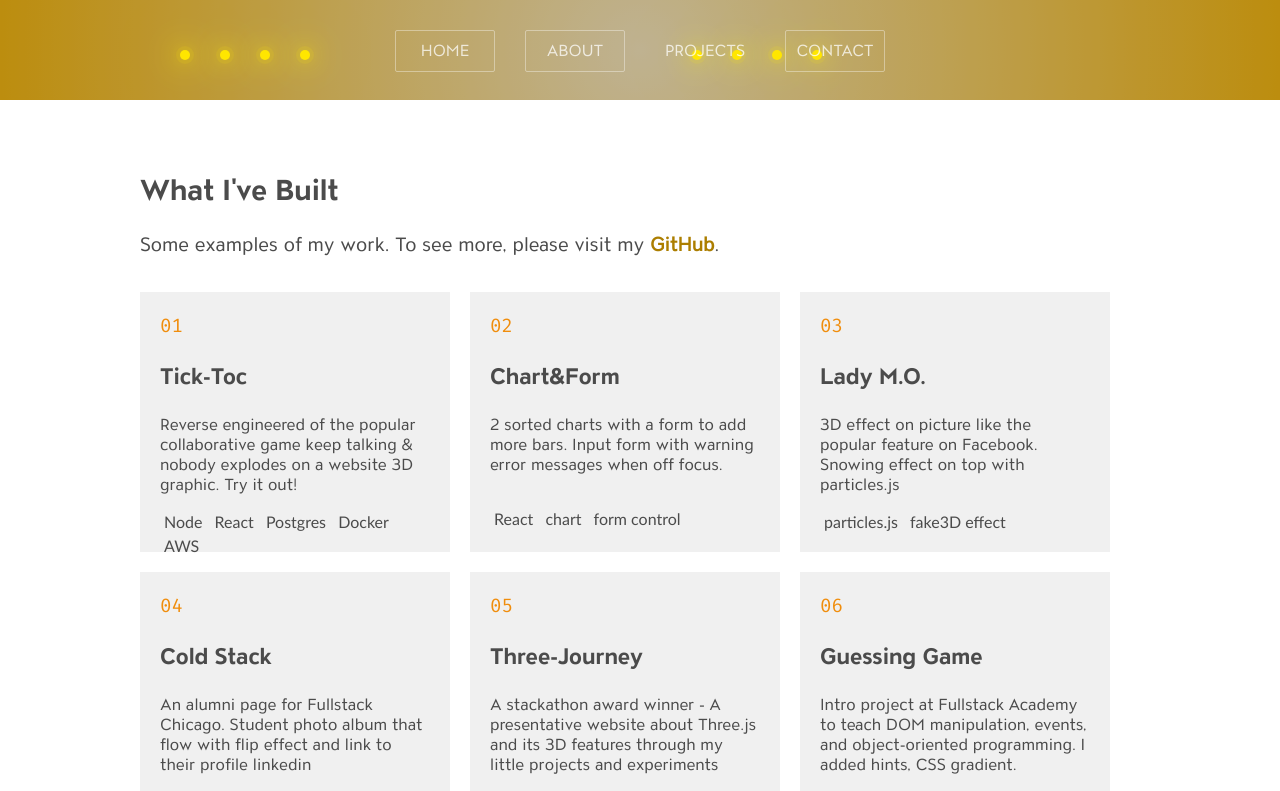
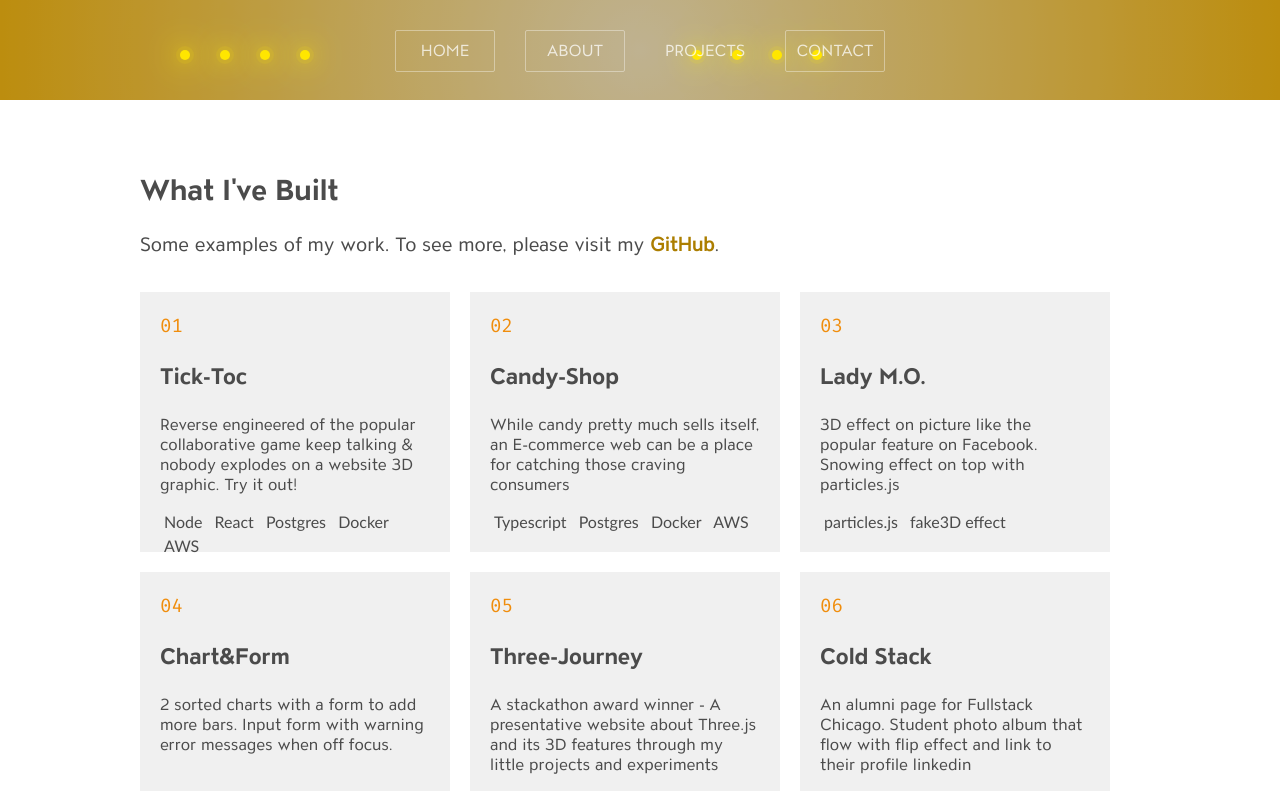
Before and after one commit to juneidea/My-Portfolio2, a React (Create React App) app: page /projects in a window 1280 px wide. Shown: the top 791 px of the page. Built offline with nearby package versions, Linux system fonts and the light colour scheme.

Commit message:
candy shop

```diff
--- a/src/data.js
+++ b/src/data.js
@@ -7,6 +7,26 @@ export const projectData = [
     github: 'https://github.com/juneidea/tick-toc-resurrect',
     tech: ['Node', 'React', 'Postgres', 'Docker', 'AWS'],
     image: 'tickToc.png',
+    active: true,
+  },
+
+  {
+    name: `Candy-Shop`,
+    description: `While candy pretty much sells itself, an E-commerce web can be a place for catching those craving consumers`,
+    demo: 'http://ec2-18-219-152-91.us-east-2.compute.amazonaws.com/',
+    github: 'https://github.com/juneidea/candy-shop',
+    tech: ['Typescript', 'Postgres', 'Docker', 'AWS'],
+    image: 'candyShop.png',
+    active: true,
+  },
+
+  {
+    name: `Lady M.O.`,
+    description: `3D effect on picture like the popular feature on Facebook. Snowing effect on top with particles.js`,
+    demo: 'https://juneidea.github.io/Lady-M.O./',
+    github: 'https://github.com/juneidea/Lady-M.O.',
+    tech: ['particles.js', 'fake3D effect'],
+    image: 'ladyMO.png',
     active: true,
   },
 
@@ -21,12 +41,12 @@ export const projectData = [
   },
 
   {
-    name: `Lady M.O.`,
-    description: `3D effect on picture like the popular feature on Facebook. Snowing effect on top with particles.js`,
-    demo: 'https://juneidea.github.io/Lady-M.O./',
-    github: 'https://github.com/juneidea/Lady-M.O.',
-    tech: ['particles.js', 'fake3D effect'],
-    image: 'ladyMO.png',
+    name: `Three-Journey`,
+    description: `A stackathon award winner - A presentative website about Three.js and its 3D features through my little projects and experiments`,
+    demo: 'https://juneidea.github.io/three-journey/',
+    github: 'https://github.com/juneidea/three-journey',
+    tech: ['Three.js', 'CSS', 'HTML'],
+    image: 'threeJ.png',
     active: true,
   },
 
@@ -41,16 +61,6 @@ export const projectData = [
   },
 
   {
-    name: `Three-Journey`,
-    description: `A stackathon award winner - A presentative website about Three.js and its 3D features through my little projects and experiments`,
-    demo: 'https://juneidea.github.io/three-journey/',
-    github: 'https://github.com/juneidea/three-journey',
-    tech: ['Three.js', 'CSS', 'HTML'],
-    image: 'threeJ.png',
-    active: true,
-  },
-
-  {
     name: `Guessing Game`,
     description: `Intro project at Fullstack Academy to teach DOM manipulation, events, and object-oriented programming. I added hints, CSS gradient.`,
     demo: 'https://juneidea.github.io/Guessing-Game/',
```
Also changed, not shown: public/candyShop.png (added).
